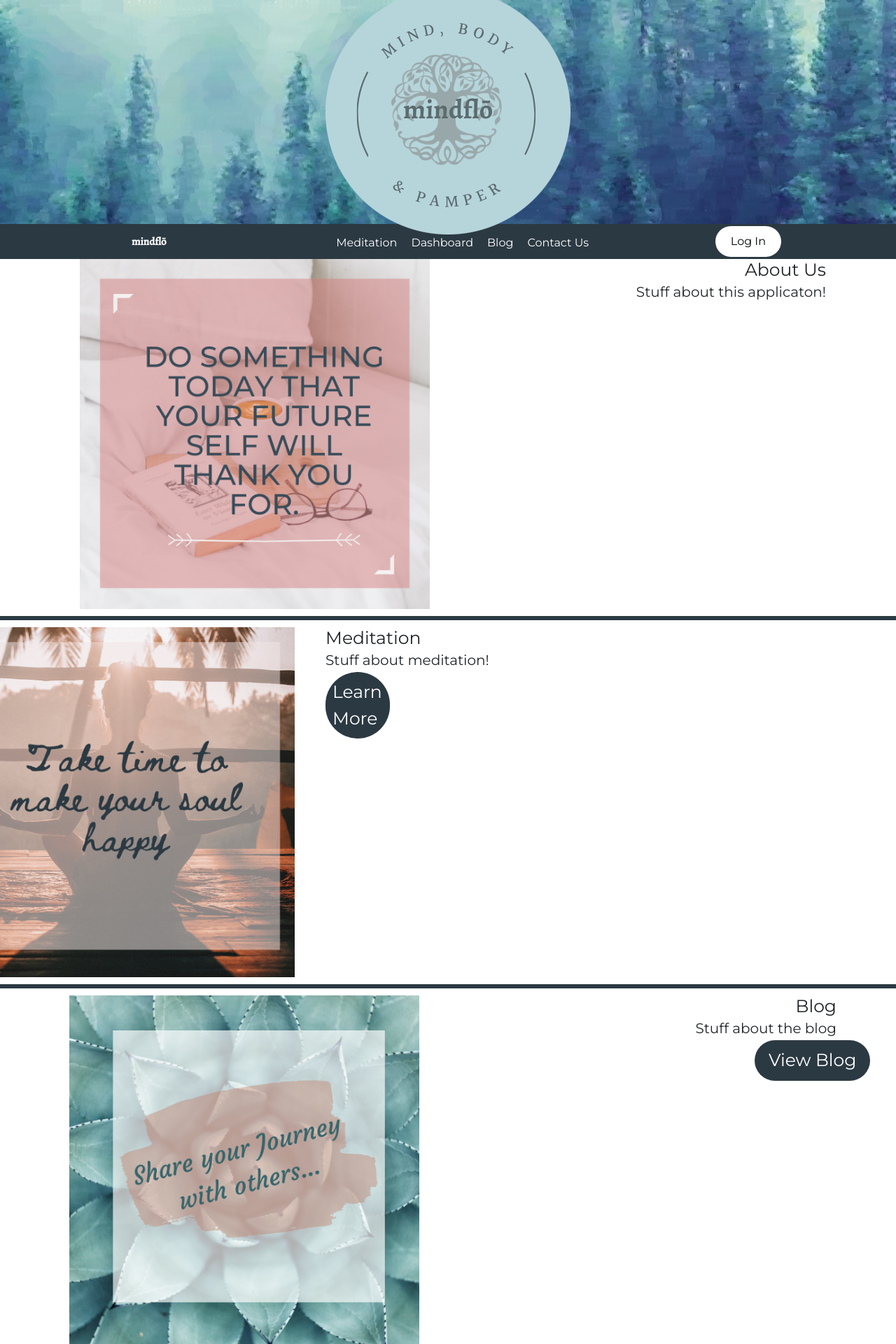
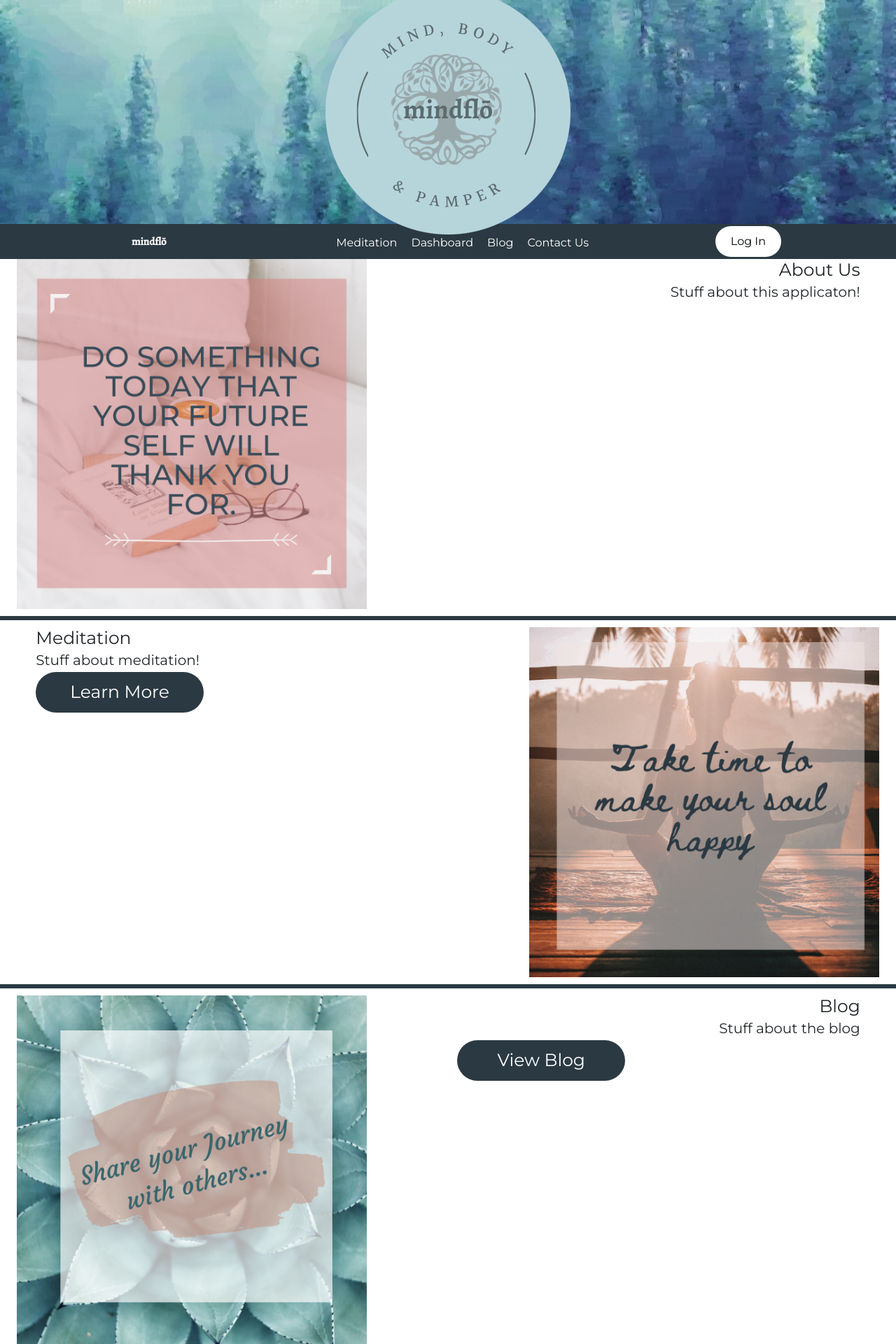
Before and after one commit to youjmi/mindflo, a React (Create React App) app in the folder client/: page / in a window 1280 px wide. Shown: the top 1920 px of the page at 70% size. Built offline with nearby package versions, Linux system fonts and the light colour scheme.

Commit message:
fixing homepage css

```diff
--- a/client/src/components/Hero/index.js
+++ b/client/src/components/Hero/index.js
@@ -7,7 +7,9 @@ import logo from "./images/MindFlofinal.png"
 function Hero() {
   return (
     <section className="hero d-flex flex-column align-items-center justify-content-center" style={{ backgroundImage: `url(${background})` }}>
-       <a href ="/"> <img src={logo} className="minfloLogo" />  </a>
+       <div>
+       <a href ="/"> <img src={logo} className="mindfloLogo" />  </a>
+       </div>
     </section>
   );
 }
--- a/client/src/components/Hero/style.css
+++ b/client/src/components/Hero/style.css
@@ -3,7 +3,6 @@ section.hero {
   width: auto;
   height: 32rem;
   background-size: cover;
-  animation-duration: 4s;
   background-repeat: no-repeat;
   margin: 0;
 }
@@ -13,7 +12,7 @@ section.hero {
 
 
 /*this ensures the logo is completely centered */
-.minfloLogo {
+.mindfloLogo {
   margin: 0 auto;
-  display: block;
+  display: inline-flexbox;
 }
--- a/client/src/pages/Home.js
+++ b/client/src/pages/Home.js
@@ -1,5 +1,5 @@
 import React from "react";
-import { Button, Container, Row } from "react-bootstrap";
+import { Button, Container, Row, Col } from "react-bootstrap";
 //import 'bootstrap/dist/css/bootstrap.min.css'
 //import ContactForm from "../components/ContactForm";
 import drop from "./images/dripdrop.png";
@@ -7,7 +7,7 @@ import drop from "./images/dripdrop.png";
 //import succulent from "./images/succlentpineapple.png";
 import hay from "./images/hay.png";
 //import Row from "../components/Row";
-import Col from "../components/Col";
+//import Col from "../components/Col";
 import "./css/home.css";
 import Wrapper from "../components/Wrapper";
 //import Container from "../components/Container";
@@ -21,27 +21,25 @@ import dashboard from "./images/dashboadimg.png";
 function Home() {
   return (
     <>
-      <Container id="about" className="about">
+      <section id="about" className="about">
         <Row>
-          <Container>
-            <Col size="lg-4">
+
+            <Col size="sm-4">
               <img src={about} className="leftimage" />
             </Col>
 
-            <Col size="lg-8">
+            <Col size="sm-8">
               <h1 className="homeTitle1">About Us</h1>
               <h2 className="homeTitle1">Stuff about this applicaton!</h2>
             </Col>
-          </Container>
+
         </Row>
-      </Container>
+      </section>
       <div className="divider"></div>
 
-      <Container id="meditation" className="meditation">
+      <section id="meditation" className="meditation">
         <Row>
-          <Col size="sm-4">
-            <img src={meditate} className="rightimage" />
-          </Col>
+
           <Col size="sm-8">
             <h1 className="homeTitle2">Meditation</h1>
             <h2 className="homeTitle2">Stuff about meditation!</h2>
@@ -51,11 +49,14 @@ function Home() {
               </Link>
             </div>
           </Col>
+          <Col size="sm-4">
+            <img src={meditate} className="rightimage" />
+          </Col>
         </Row>
-      </Container>
+      </section>
       <div className="divider"></div>
 
-      <Container id="blog" className="blog">
+      <section id="blog" className="blog">
         <Row>
           <Col size="sm-4">
             <img src={blog} className="leftimage" />
@@ -70,14 +71,12 @@ function Home() {
             </div>
           </Col>
         </Row>
-      </Container>
+      </section>
       <div className="divider"></div>
 
-      <Container id="dashboard" className="dashboard">
+      <section id="dashboard" className="dashboard">
         <Row>
-          <Col size="sm-4">
-            <img src={dashboard} className="rightimage" />
-          </Col>
+
 
           <Col size="sm-8" className="colHome">
             <h1 className="homeTitle2">Dashboard</h1>
@@ -87,9 +86,13 @@ function Home() {
                 See Progress{" "}
               </Link>
             </div>
+
+          </Col>
+          <Col size="sm-4">
+            <img src={dashboard} className="rightimage" />
           </Col>
         </Row>
-      </Container>
+      </section>
 
       {/* <Container id="signup" className="signup">
 
--- a/client/src/pages/css/home.css
+++ b/client/src/pages/css/home.css
@@ -9,6 +9,7 @@ img {
     font-family: "Montserrat", sans-serif;
     /* display: inline; */
     float: right;
+
 }
 
 .leftimage {
@@ -81,7 +82,7 @@ a.homeTitle2Button{
     text-align: left;
     display: grid;
     background-color: #2b3942;
-    width: 18%;
+    width: 40%;
     justify-content: center;
     color: white;
     border-radius: 50px;
@@ -109,9 +110,9 @@ a.homeTitle2Button{
     text-decoration: none;
     font-size: 60px;
     font-family: "Montserrat", sans-serif;     */
-    margin-top: 0;
+    /* margin-top: 0;
     position: absolute;
-    margin-left: 80%;
+    margin-left: 80%; */
 }
 
 .button1:hover{
@@ -122,10 +123,13 @@ a.homeTitle2Button{
     font-size: 18px;
 }
 
-.button2{
-    width: 70%;
-    height: 20%;
-}
+/* .button2{
+    width: 80%;
+    height: 40%;
+    margin-top: 0;
+    position: absolute;
+
+} */
 
 a.homeTitle2Button:hover{
     transition: all 0.2s ease-in-out;
@@ -143,7 +147,7 @@ a.homeTitle1Button{
     background-color: #2b3942;
     border-radius: 50px;
     justify-content: right;
-    width: 120%;
+    width: 40%;
     color: white;
     font-size: 25px;
     padding: 1rem;
```
